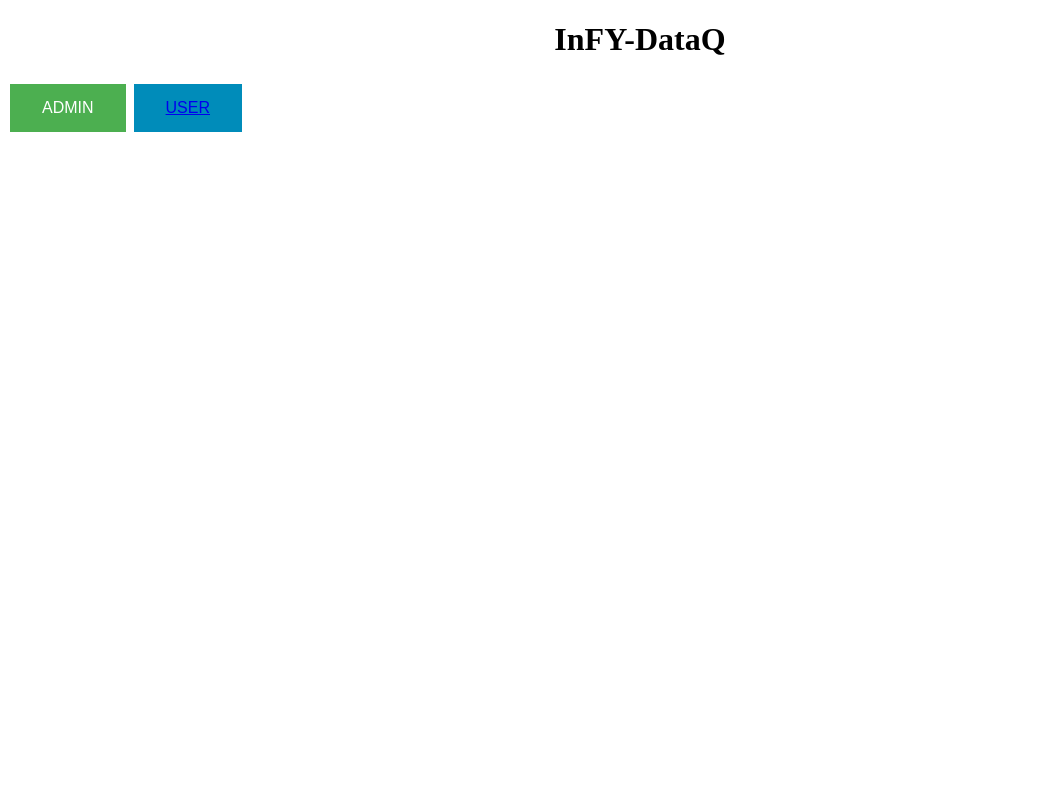
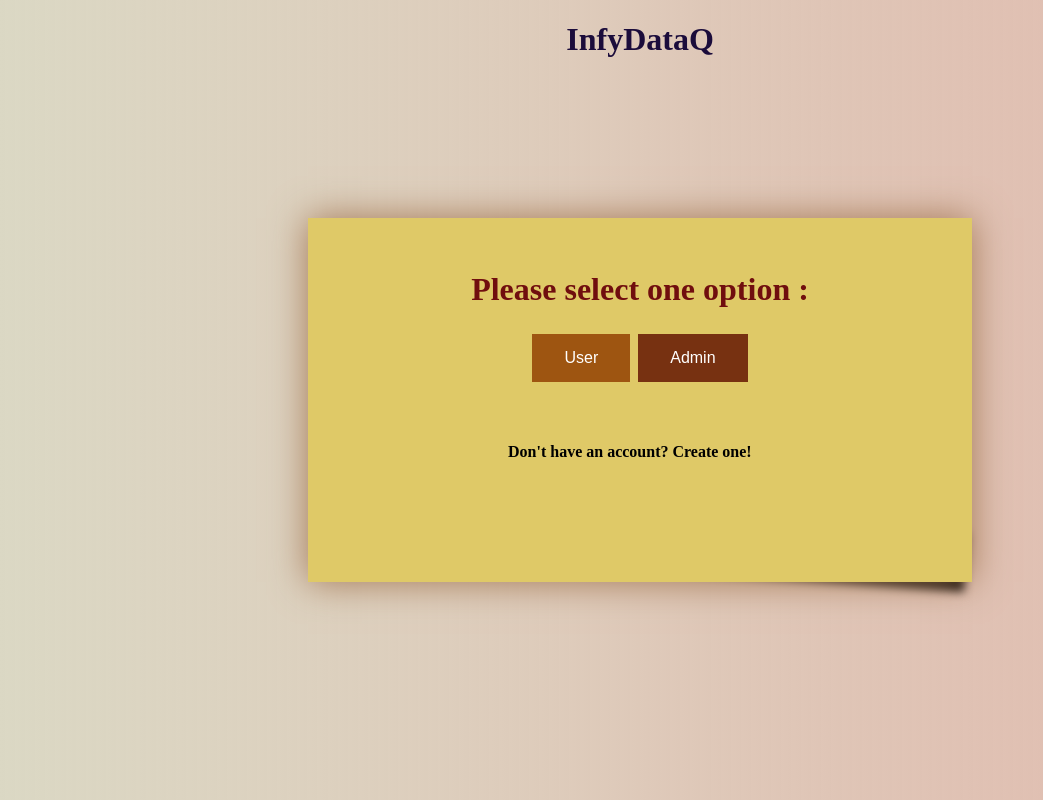
Before and after one commit to ManshaKhattar/infydataq, a Django app: template signformuser/templates/Page1.html in a window 1280 px wide. Shown: the whole page, without its empty margins (0-1043 px from the left). Run offline with Django 4.2, Linux system fonts and the light colour scheme; the template is opened without the code that fills it, so the values that code supplies are empty.

Commit message:
Update Page1.html

```diff
--- a/signformuser/templates/Page1.html
+++ b/signformuser/templates/Page1.html
@@ -1,28 +1,85 @@
 <!DOCTYPE html>
-<html>
+<html lang="en" dir="ltr">
 <head>
 <style>
+ body {background: linear-gradient(90deg, #dbd8c4, #c4775f80);}
+ .container {
+                display: flex;
+                align-items: center;
+                justify-content: center;
+                min-height: 80vh;
+            }
+
+.fancy {
+  position: relative;
+  background-color: rgb(223, 201, 103);
+  padding: 2rem;
+  height: 300px;
+  width: 600px;
+  box-shadow: 0px 0px 35px #a47854;
+  text-align: center;
+
+}
+
+.fancy::before {
+  content: "";
+
+  position : absolute;
+  z-index  : -1;
+  bottom   : 15px;
+  right    : 5px;
+  width    : 50%;
+  top      : 80%;
+
+
+  box-shadow: 0px 13px 10px black;
+  transform: rotate(4deg);
+}
+
 .button {
   border: none;
   color: white;
   padding: 15px 32px;
   text-align: center;
-text-decoration: none;
+  text-decoration: none;
   display: inline-block;
   font-size: 16px;
   margin: 4px 2px;
   cursor: pointer;
 }
 
-.button1 {background-color: #4CAF50;}
-.button2 {background-color: #008CBA;}
+.button1 {background-color: #773111;}
+.button2 {background-color: #9e5511;}
+
+#bottom {
+                position:absolute;
+
+                bottom: 100px;
+                left:200px;
+            }
 </style>
 </head>
 <body>
-<h1 style="text-align:center;"  >InFY-DataQ</h1>
-<button class="button button1">ADMIN</button>
-<button class="button button2"><a  href="Login.html">USER</a></button>
+    <h1 style="text-align:center;color: #1b0c3b; " >InfyDataQ </h1>
+    <div class="container"><div class="fancy">
+        <h1 style="color: #700e0e;" >Please select one option :</h1>
 
+                <button class="button button2">
+                    <span class="button__text"><a  href="Login.html"></a>User</span>
+                    <i class="button__icon fas fa-chevron-right"></i>
+                </button>
+                <button class="button button1">
+                    <span class="button__text">Admin</span>
+                    <i class="button__icon fas fa-chevron-right"></i>
+                </button>
+                <div id ="bottom">
+                    <h4 >Don't have an account? Create one! </h4>
+                </div>
+    </div>
+</div>
+
+</div>
+</div>
 
 </body>
 </html>
```
